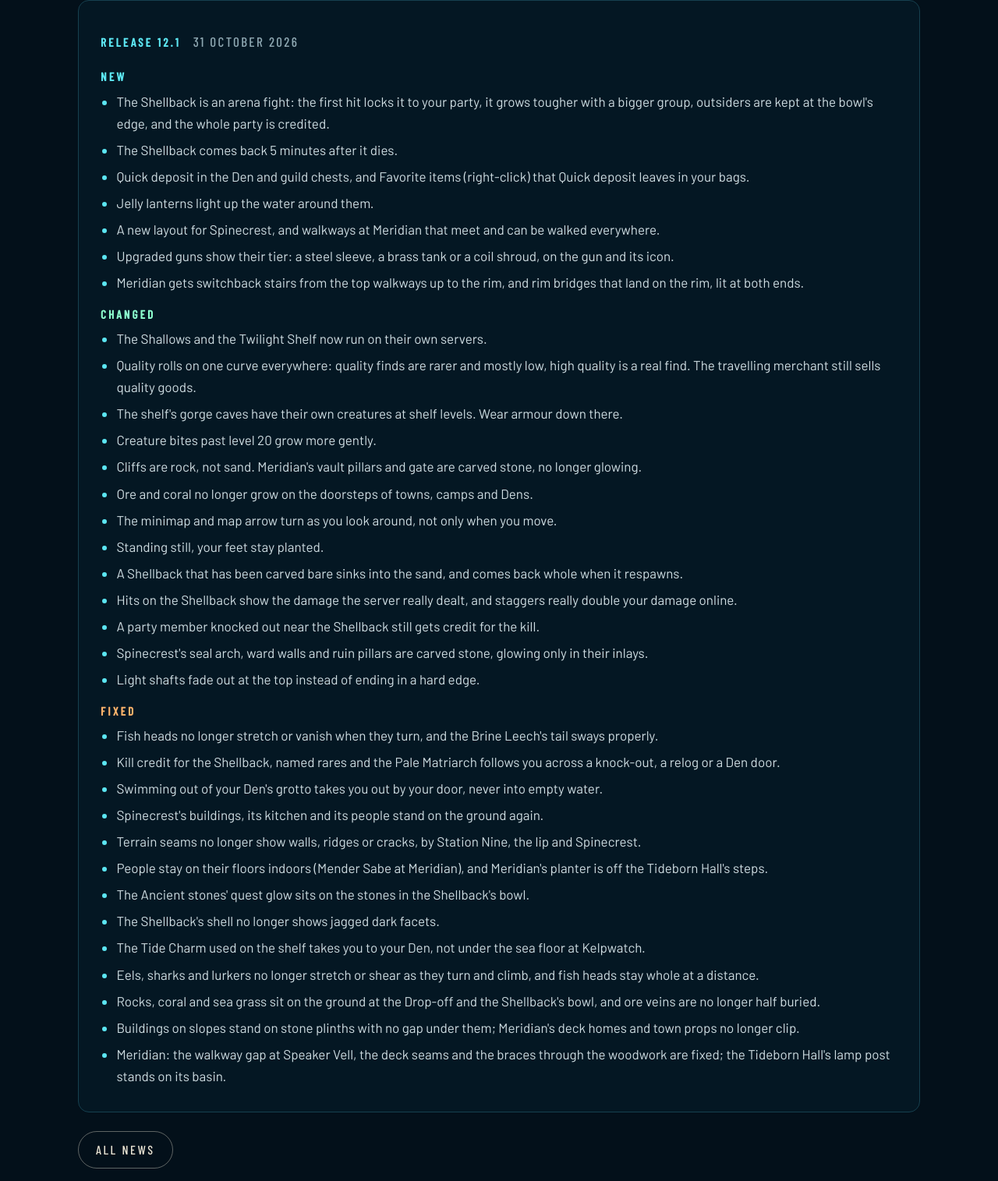
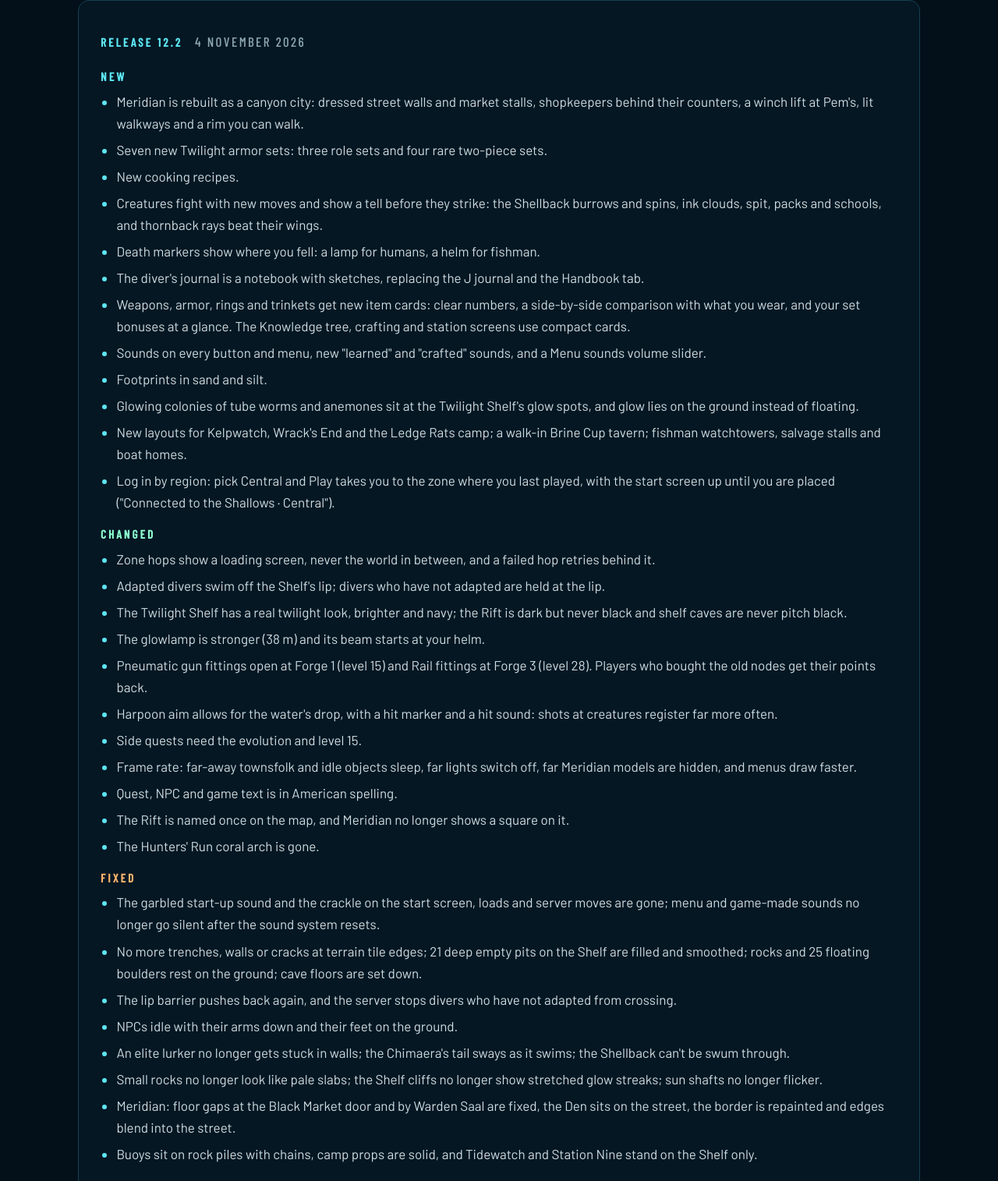
Before and after one commit to defek7/dyrhald-site, a plain HTML site: page index.html in a window 1280 px wide. Shown: the part 2899-4414 px from the top of the page at 78% size. Drawn offline with Linux system fonts and the light colour scheme.

Commit message:
Website: Release 12.2 news

```diff
--- a/index.html
+++ b/index.html
@@ -131,49 +131,47 @@
     <div class="wrap">
       <p class="eyebrow">Latest news</p>
       <!-- LATEST:START -->
-<article class="release" id="release-12-1">
-  <header><h3>Release 12.1</h3><time datetime="2026-10-31">31 October 2026</time></header>
+<article class="release" id="release-12-2">
+  <header><h3>Release 12.2</h3><time datetime="2026-11-04">4 November 2026</time></header>
   <h3 class="new">New</h3>
   <ul>
-    <li>The Shellback is an arena fight: the first hit locks it to your party, it grows tougher with a bigger group, outsiders are kept at the bowl&#x27;s edge, and the whole party is credited.</li>
-    <li>The Shellback comes back 5 minutes after it dies.</li>
-    <li>Quick deposit in the Den and guild chests, and Favorite items (right-click) that Quick deposit leaves in your bags.</li>
-    <li>Jelly lanterns light up the water around them.</li>
-    <li>A new layout for Spinecrest, and walkways at Meridian that meet and can be walked everywhere.</li>
-    <li>Upgraded guns show their tier: a steel sleeve, a brass tank or a coil shroud, on the gun and its icon.</li>
-    <li>Meridian gets switchback stairs from the top walkways up to the rim, and rim bridges that land on the rim, lit at both ends.</li>
+    <li>Meridian is rebuilt as a canyon city: dressed street walls and market stalls, shopkeepers behind their counters, a winch lift at Pem&#x27;s, lit walkways and a rim you can walk.</li>
+    <li>Seven new Twilight armor sets: three role sets and four rare two-piece sets.</li>
+    <li>New cooking recipes.</li>
+    <li>Creatures fight with new moves and show a tell before they strike: the Shellback burrows and spins, ink clouds, spit, packs and schools, and thornback rays beat their wings.</li>
+    <li>Death markers show where you fell: a lamp for humans, a helm for fishman.</li>
+    <li>The diver&#x27;s journal is a notebook with sketches, replacing the J journal and the Handbook tab.</li>
+    <li>Weapons, armor, rings and trinkets get new item cards: clear numbers, a side-by-side comparison with what you wear, and your set bonuses at a glance. The Knowledge tree, crafting and station screens use compact cards.</li>
+    <li>Sounds on every button and menu, new &quot;learned&quot; and &quot;crafted&quot; sounds, and a Menu sounds volume slider.</li>
+    <li>Footprints in sand and silt.</li>
+    <li>Glowing colonies of tube worms and anemones sit at the Twilight Shelf&#x27;s glow spots, and glow lies on the ground instead of floating.</li>
+    <li>New layouts for Kelpwatch, Wrack&#x27;s End and the Ledge Rats camp; a walk-in Brine Cup tavern; fishman watchtowers, salvage stalls and boat homes.</li>
+    <li>Log in by region: pick Central and Play takes you to the zone where you last played, with the start screen up until you are placed (&quot;Connected to the Shallows · Central&quot;).</li>
   </ul>
   <h3 class="changed">Changed</h3>
   <ul>
-    <li>The Shallows and the Twilight Shelf now run on their own servers.</li>
-    <li>Quality rolls on one curve everywhere: quality finds are rarer and mostly low, high quality is a real find. The travelling merchant still sells quality goods.</li>
-    <li>The shelf&#x27;s gorge caves have their own creatures at shelf levels. Wear armour down there.</li>
-    <li>Creature bites past level 20 grow more gently.</li>
-    <li>Cliffs are rock, not sand. Meridian&#x27;s vault pillars and gate are carved stone, no longer glowing.</li>
-    <li>Ore and coral no longer grow on the doorsteps of towns, camps and Dens.</li>
-    <li>The minimap and map arrow turn as you look around, not only when you move.</li>
-    <li>Standing still, your feet stay planted.</li>
-    <li>A Shellback that has been carved bare sinks into the sand, and comes back whole when it respawns.</li>
-    <li>Hits on the Shellback show the damage the server really dealt, and staggers really double your damage online.</li>
-    <li>A party member knocked out near the Shellback still gets credit for the kill.</li>
-    <li>Spinecrest&#x27;s seal arch, ward walls and ruin pillars are carved stone, glowing only in their inlays.</li>
-    <li>Light shafts fade out at the top instead of ending in a hard edge.</li>
+    <li>Zone hops show a loading screen, never the world in between, and a failed hop retries behind it.</li>
+    <li>Adapted divers swim off the Shelf&#x27;s lip; divers who have not adapted are held at the lip.</li>
+    <li>The Twilight Shelf has a real twilight look, brighter and navy; the Rift is dark but never black and shelf caves are never pitch black.</li>
+    <li>The glowlamp is stronger (38 m) and its beam starts at your helm.</li>
+    <li>Pneumatic gun fittings open at Forge 1 (level 15) and Rail fittings at Forge 3 (level 28). Players who bought the old nodes get their points back.</li>
+    <li>Harpoon aim allows for the water&#x27;s drop, with a hit marker and a hit sound: shots at creatures register far more often.</li>
+    <li>Side quests need the evolution and level 15.</li>
+    <li>Frame rate: far-away townsfolk and idle objects sleep, far lights switch off, far Meridian models are hidden, and menus draw faster.</li>
+    <li>Quest, NPC and game text is in American spelling.</li>
+    <li>The Rift is named once on the map, and Meridian no longer shows a square on it.</li>
+    <li>The Hunters&#x27; Run coral arch is gone.</li>
   </ul>
   <h3 class="fixed">Fixed</h3>
   <ul>
-    <li>Fish heads no longer stretch or vanish when they turn, and the Brine Leech&#x27;s tail sways properly.</li>
-    <li>Kill credit for the Shellback, named rares and the Pale Matriarch follows you across a knock-out, a relog or a Den door.</li>
-    <li>Swimming out of your Den&#x27;s grotto takes you out by your door, never into empty water.</li>
-    <li>Spinecrest&#x27;s buildings, its kitchen and its people stand on the ground again.</li>
-    <li>Terrain seams no longer show walls, ridges or cracks, by Station Nine, the lip and Spinecrest.</li>
-    <li>People stay on their floors indoors (Mender Sabe at Meridian), and Meridian&#x27;s planter is off the Tideborn Hall&#x27;s steps.</li>
-    <li>The Ancient stones&#x27; quest glow sits on the stones in the Shellback&#x27;s bowl.</li>
-    <li>The Shellback&#x27;s shell no longer shows jagged dark facets.</li>
-    <li>The Tide Charm used on the shelf takes you to your Den, not under the sea floor at Kelpwatch.</li>
-    <li>Eels, sharks and lurkers no longer stretch or shear as they turn and climb, and fish heads stay whole at a distance.</li>
-    <li>Rocks, coral and sea grass sit on the ground at the Drop-off and the Shellback&#x27;s bowl, and ore veins are no longer half buried.</li>
-    <li>Buildings on slopes stand on stone plinths with no gap under them; Meridian&#x27;s deck homes and town props no longer clip.</li>
-    <li>Meridian: the walkway gap at Speaker Vell, the deck seams and the braces through the woodwork are fixed; the Tideborn Hall&#x27;s lamp post stands on its basin.</li>
+    <li>The garbled start-up sound and the crackle on the start screen, loads and server moves are gone; menu and game-made sounds no longer go silent after the sound system resets.</li>
+    <li>No more trenches, walls or cracks at terrain tile edges; 21 deep empty pits on the Shelf are filled and smoothed; rocks and 25 floating boulders rest on the ground; cave floors are set down.</li>
+    <li>The lip barrier pushes back again, and the server stops divers who have not adapted from crossing.</li>
+    <li>NPCs idle with their arms down and their feet on the ground.</li>
+    <li>An elite lurker no longer gets stuck in walls; the Chimaera&#x27;s tail sways as it swims; the Shellback can&#x27;t be swum through.</li>
+    <li>Small rocks no longer look like pale slabs; the Shelf cliffs no longer show stretched glow streaks; sun shafts no longer flicker.</li>
+    <li>Meridian: floor gaps at the Black Market door and by Warden Saal are fixed, the Den sits on the street, the border is repainted and edges blend into the street.</li>
+    <li>Buoys sit on rock piles with chains, camp props are solid, and Tidewatch and Station Nine stand on the Shelf only.</li>
   </ul>
 </article>
 <!-- LATEST:END -->
```
Also changed, not shown: data/ReleaseNotes.json (+66 -12 lines), news.html (+55 -12 lines).
